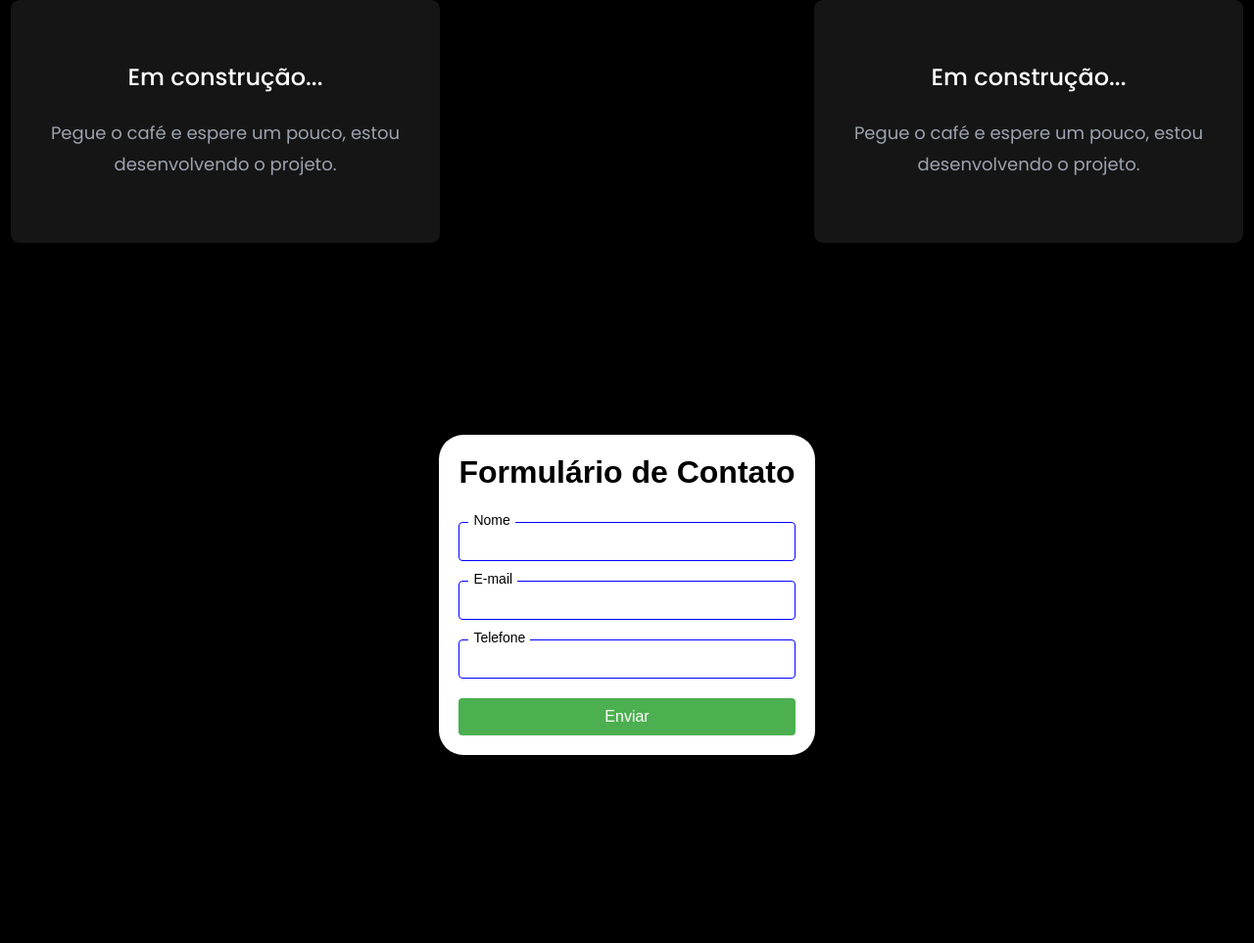
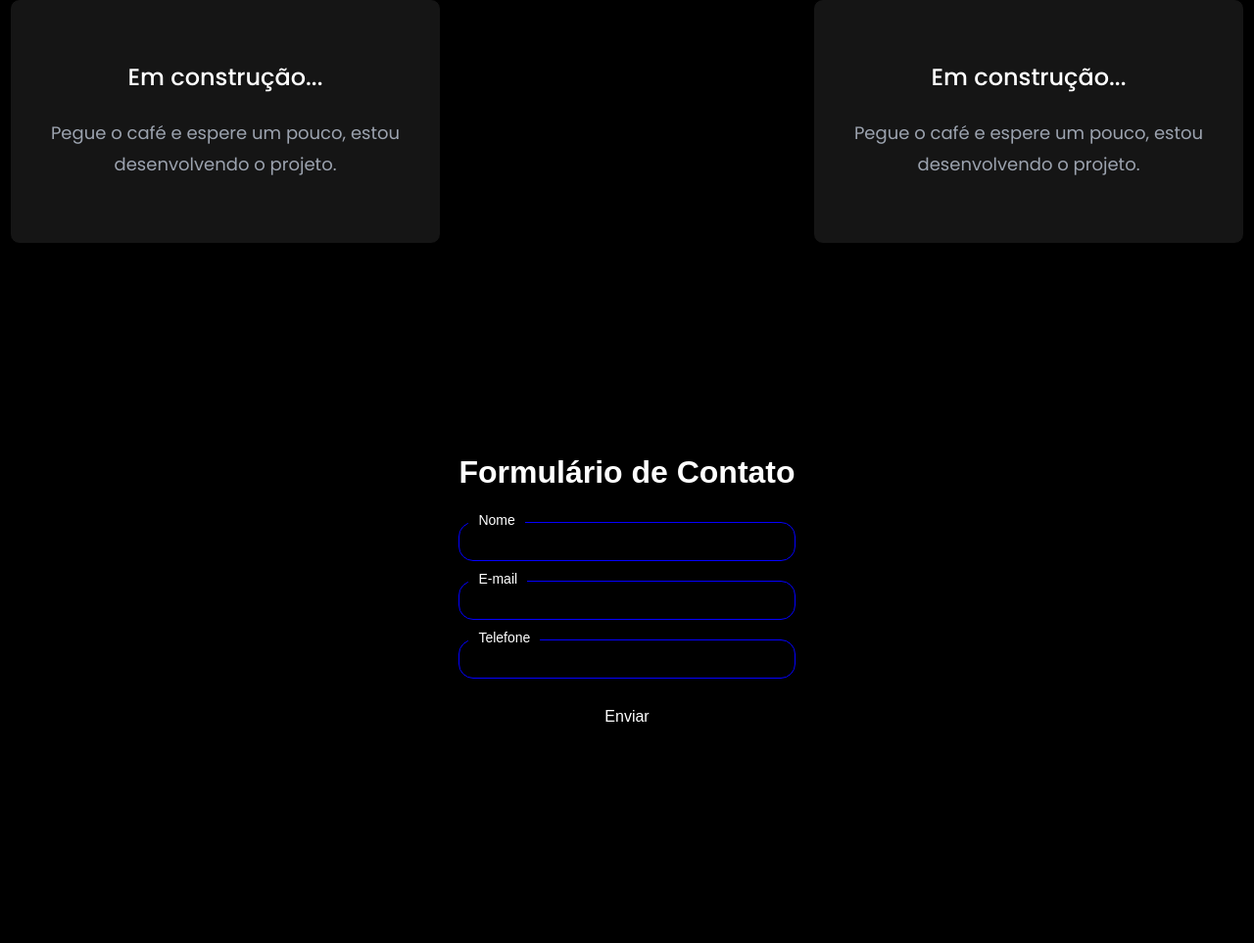
Before and after one commit to robertofmarins/meusite, a Flask app: page / in a window 1280 px wide. Shown: the part 2238-3201 px from the top of the page at 98% size. Run offline with Flask 2, Linux system fonts and the light colour scheme; some libraries are stand-ins or nearby versions.

Commit message:
atualização formulário

```diff
--- a/static/assets/css/style.css
+++ b/static/assets/css/style.css
@@ -103,7 +103,7 @@ header .layout nav .nav-list li a {
   font-size: 180%;
   text-transform: uppercase;
   transition: 0.6s;
-  letter-spacing: 5px;
+  letter-spacing: 1px;
 }
 
 header .layout nav .nav-list li a:hover {
@@ -178,7 +178,7 @@ canvas {
 }
 
 #inicio .layout #home #home-container-text .letras span {
-  color: rgb(167, 15, 15);
+  color: rgb(15, 99, 167);
   font-size: 8rem;
   padding: 40px 3px;
   transition: transform 0.1s;
@@ -387,7 +387,7 @@ canvas {
 
 #s-contato .layout h2 {
   margin-bottom: 32px;
-  color: #000000;
+  color: #ffffff;
   font-size: 3.2rem;
 }
 
@@ -396,7 +396,7 @@ canvas {
   max-width: 500px;
   margin: 0 auto;
   font-family: Arial, sans-serif;
-  background-color: #ffffff;
+  background-color: #000000;
   padding: 20px;
   border-radius: 25px;
 }
@@ -413,8 +413,10 @@ canvas {
   padding: 10px;
   font-size: 16px;
   border: 1px solid #0400ff;
-  border-radius: 4px;
+  border-radius: 15px;
   outline: none;
+  background-color: #000000;
+  color: #ffffff;
 }
 
 /* Estilo da label */
@@ -422,10 +424,10 @@ canvas {
   position: absolute;
   top: -10px; /* Posição da label em relação à borda superior do input */
   left: 10px;
-  background: #ffffff; /* Fundo branco para evitar sobreposição */
-  padding: 0 5px; /* Ajuste para a borda */
+  background: #000000; /* Fundo branco para evitar sobreposição */
+  padding: 0px 10px; /* Ajuste para a borda */
   font-size: 14px;
-  color: #000000;
+  color: #ffffff;
   pointer-events: none; /* Impede interação com a label */
 }
 
@@ -435,7 +437,7 @@ button {
   width: 100%;
   padding: 10px;
   font-size: 16px;
-  background-color: #4caf50;
+  background-color: #000000;
   color: #fff;
   border: none;
   border-radius: 4px;
@@ -444,7 +446,7 @@ button {
 }
 
 button:hover {
-  background-color: #45a049;
+  background-color: #0041a3;
 }
 
 
--- a/static/assets/js/letras.js
+++ b/static/assets/js/letras.js
@@ -30,11 +30,11 @@ function addFugirEffect(textElement) {
       const deltaY = mouseY - letterY;
       const distance = Math.sqrt(deltaX ** 2 + deltaY ** 2);
 
-      const maxDistance = 170; // Distância máxima de repulsão
-      const force = Math.max(0, maxDistance - distance) / maxDistance;
+      const maxDistance = 300; // Distância máxima de repulsão
+      const force = Math.max(1, maxDistance - distance) / maxDistance;
 
-      const offsetX = force * -deltaX * 5; // Ajusta a força no eixo X
-      const offsetY = force * -deltaY * 5; // Ajusta a força no eixo Y
+      const offsetX = force * -deltaX * 3; // Ajusta a força no eixo X
+      const offsetY = force * -deltaY * 3; // Ajusta a força no eixo Y
 
       letter.style.transform = `translate(${offsetX}px, ${offsetY}px)`;
     });
```
